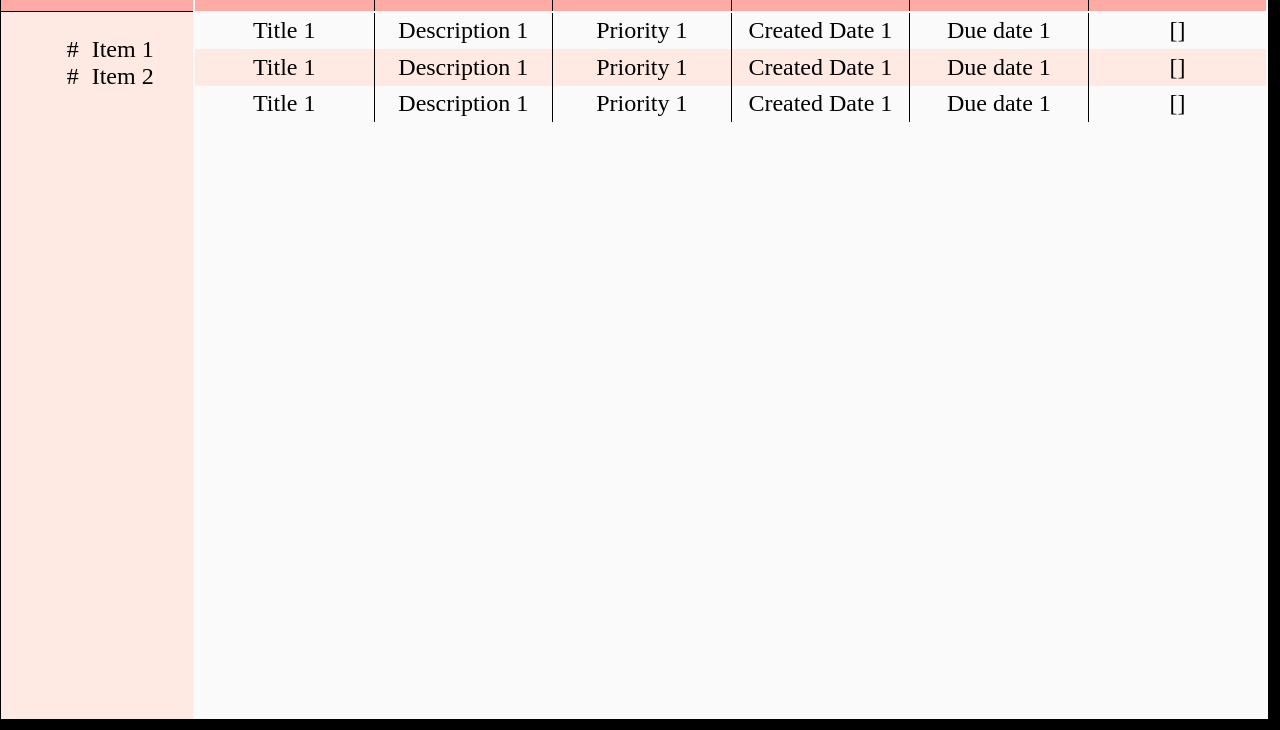
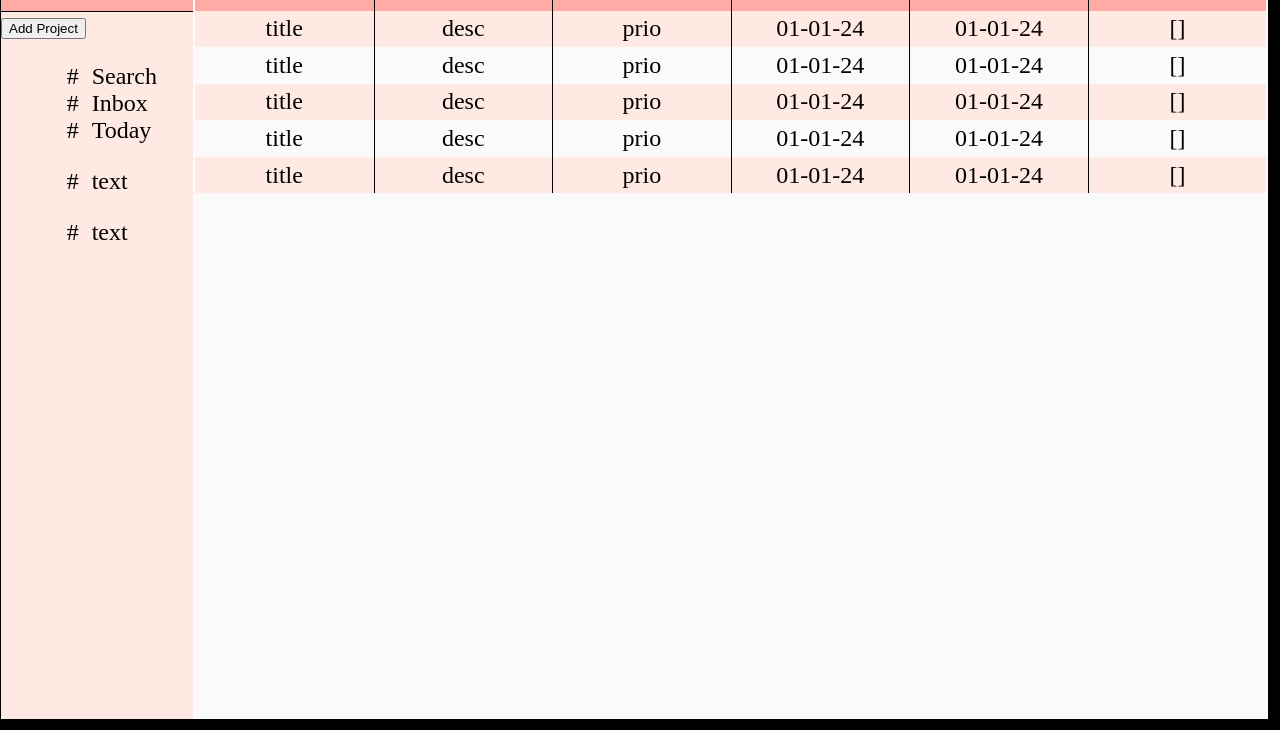
Before and after one commit to haukenpy/to-do-list, a website built with webpack: page src/index.html in a window 1280 px wide. Shown: the part 70-800 px from the top of the page. Built offline with nearby package versions, Linux system fonts and the light colour scheme.

Commit message:
refactor code
refactored code to two different objects

```diff
--- a/src/css-files/landingpage.css
+++ b/src/css-files/landingpage.css
@@ -52,6 +52,10 @@ ul > li {
     grid-template-columns: 1fr 2fr;
 }
 
+.name-div:hover {
+    background-color: green;
+}
+
 .icon-div {
     text-align: right;
     padding-right: 1vw;
--- a/src/index.html
+++ b/src/index.html
@@ -3,67 +3,10 @@
 <head>
     <meta charset="UTF-8">
     <meta name="viewport" content="width=device-width, initial-scale=1.0">
-    <title>To do list</title>
+    <title>To Do List</title>
 </head>
 <body>
     <div class="content">
-        <div id="nav-panel">
-            <div id="title-div">
-                To do list
-            </div>
-            <div id="project-list">
-                <ul id="project-ul">
-                    <li>
-                        <div class="icon-div"> # </div>
-                        <div class="name-div"> Item 1</div>
-                    </li>
-                    <li>
-                        <div class="icon-div"> # </div>
-                        <div class="name-div"> Item 2</div>
-                    </li>
-                </ul>
-            </div>
-        </div>
-        <div id="project-container">
-            <table>
-                <thead>
-                    <tr>
-                        <th>Title</th>
-                        <th>Description</th>
-                        <th>Priority</th>
-                        <th>Created Date</th>
-                        <th>Due date</th>
-                        <th>Completed</th>
-                    </tr>
-                </thead>
-                <tbody>
-                    <tr>
-                        <td>Title 1</td>
-                        <td>Description 1</td>
-                        <td>Priority 1</td>
-                        <td>Created Date 1</td>
-                        <td>Due date 1</td>
-                        <td>[]</td>
-                    </tr>
-                    <tr>
-                        <td>Title 1</td>
-                        <td>Description 1</td>
-                        <td>Priority 1</td>
-                        <td>Created Date 1</td>
-                        <td>Due date 1</td>
-                        <td>[]</td>
-                    </tr>
-                    <tr>
-                        <td>Title 1</td>
-                        <td>Description 1</td>
-                        <td>Priority 1</td>
-                        <td>Created Date 1</td>
-                        <td>Due date 1</td>
-                        <td>[]</td>
-                    </tr>
-                </tbody>
-            </table>
-        </div>
     </div>
 </body>
 </html>
--- a/src/index.js
+++ b/src/index.js
@@ -1,9 +1,12 @@
 import './css-files/landingpage.css';
+import { projectHandler } from './js-files/projectHandler.js';
+import './js-files/render.js';
+import { tableHandler } from './js-files/tableHandler.js';
 
-const testFunc = function() {
-    console.log("Hello, world");
-    const titleDiv = document.querySelector("#title-div");
-    docObj.textContent = "This is a test";
-}
 
-testFunc();
+const tableH = new tableHandler();
+const projectH = new projectHandler();
+projectH.assignProperties();
+tableH.assignProperties();
+
+projectH.newProject();
--- /dev/null
+++ b/src/js-files/newProjectForm.js
@@ -0,0 +1,3 @@
+const newProjectForm = function() {
+
+}
--- /dev/null
+++ b/src/js-files/objects.js
@@ -0,0 +1,21 @@
+function project(title) {
+    this.title = title;
+    this.icon = "#";
+    this.todo = [];
+
+}
+
+function toDo(title, description, priority, createdDate, dueDate) {
+    this.title = title;
+    this.description = description;
+    this.priority = priority;
+    this.createdDate = createdDate;
+    this.dueDate = dueDate;
+    this.completed = false;
+
+    this.markCompleted = () => {
+        this.completed = true;
+    }
+};
+
+export {project, toDo};
--- /dev/null
+++ b/src/js-files/projectHandler.js
@@ -0,0 +1,83 @@
+import { project } from "./objects";
+
+function projectHandler() {
+
+    this.defaultTextArr = ["Search", "Inbox", "Today"];
+    this.defaultIconArr = ["#", "#", "#"];
+    this.projectsArr = [];
+
+    /* Methods */
+    this.assignProperties = () => {
+        this.projectListDiv = document.querySelector("#project-list");
+        this.contentDiv = document.querySelector(".content");
+    };
+
+    this.newProject = (icon, title) => {
+
+            let prj = new project(title);
+
+            let ul = document.createElement("ul")
+            let li = document.createElement("li");
+            let idiv = document.createElement("div");
+            let tdiv = document.createElement("div");
+
+            idiv.classList = "icon-div";
+            tdiv.classList = "name-div";
+
+            idiv.textContent = "#";
+            tdiv.textContent = "text";
+
+            this.projectListDiv.appendChild(ul);
+            ul.appendChild(li);
+            li.append(idiv, tdiv);
+
+            this.projectsArr.push(prj);
+    }
+
+    this.newProjectForm = (icon, title) => {
+        console.log("new project");
+    }
+
+    this.renderProjects = function () {
+        const navPanel = document.createElement("div");
+        const titleDiv = document.createElement("div");
+        const projectListDiv = document.createElement("div");
+        const navUl = document.createElement("ul");
+        const addBtn = document.createElement("button");
+
+        navPanel.id = "nav-panel";
+        titleDiv.id = "title-div";
+        projectListDiv.id = "project-list";
+        navUl.classList = "project-ul";
+        addBtn.id = "add-project";
+
+        this.assignProperties();
+
+        titleDiv.textContent = "To do list";
+        addBtn.textContent = "Add Project";
+
+        this.contentDiv.appendChild(navPanel);
+        navPanel.append(titleDiv, projectListDiv);
+        projectListDiv.append(addBtn, navUl);
+
+        addBtn.addEventListener("click", this.newProject);
+
+        for (let i = 0; i < 3; i++) {
+            let li = document.createElement("li");
+            let idiv = document.createElement("div");
+            let tdiv = document.createElement("div");
+
+            idiv.classList = "icon-div";
+            tdiv.classList = "name-div";
+
+            idiv.textContent = this.defaultIconArr[i];
+            tdiv.textContent = this.defaultTextArr[i];
+
+            navUl.appendChild(li);
+            li.append(idiv, tdiv);
+        }
+
+    }
+};
+
+export { projectHandler }
--- /dev/null
+++ b/src/js-files/render.js
@@ -0,0 +1,23 @@
+import { tableHandler } from './tableHandler.js';
+import { projectHandler } from './projectHandler.js';
+
+export default (function () {
+
+    const tableH = new tableHandler();
+    const projectH = new projectHandler();
+
+    // nav-panel
+    projectH.renderProjects();
+    projectH.assignProperties();
+
+    projectH.newProject();
+
+    // table
+    tableH.renderTable();
+    tableH.assignProperties();
+
+    for (let i = 0; i < 5; i++) {
+        tableH.newTableRow("title", "desc", "prio", "01-01-24", "01-01-24");
+    }
+
+}());
--- /dev/null
+++ b/src/js-files/tableHandler.js
@@ -0,0 +1,50 @@
+class tableHandler {
+
+    constructor() {
+        this.tableHeaders = ["Title", "Description", "Priority", "Created Date", "Due Date", "Completed"];
+        this.toDoArr = [];
+    }
+
+    /* Methods */
+
+    assignProperties = () => {
+        this.table = document.querySelector("#to-do-table");
+        this.contentDiv = document.querySelector(".content")
+    }
+
+    renderTable = function () {
+        const toDoTable = document.createElement("div");
+        const table = document.createElement("table");
+        const thead = document.createElement("thead");
+        const tbody = document.createElement("tbody");
+
+        toDoTable.id = "project-container";
+        table.id = "to-do-table";
+
+        this.assignProperties();
+
+        let thRow = thead.insertRow(-1);
+
+        for (let i = 0; i < 6; i++) {
+            let th = document.createElement("th");
+            thRow.appendChild(th);
+            th.textContent = this.tableHeaders[i];
+        };
+
+        toDoTable.appendChild(table);
+        table.append(thead, tbody);
+        this.contentDiv.appendChild(toDoTable);
+    }
+
+    newTableRow = (title, description, priority, createdDate, dueDate) => {
+        const row = this.table.insertRow(-1);
+        row.insertCell().textContent = title;
+        row.insertCell().textContent = description;
+        row.insertCell().textContent = priority;
+        row.insertCell().textContent = createdDate;
+        row.insertCell().textContent = dueDate;
+        row.insertCell().textContent = "[]";
+    }
+};
+
+export { tableHandler }
```
